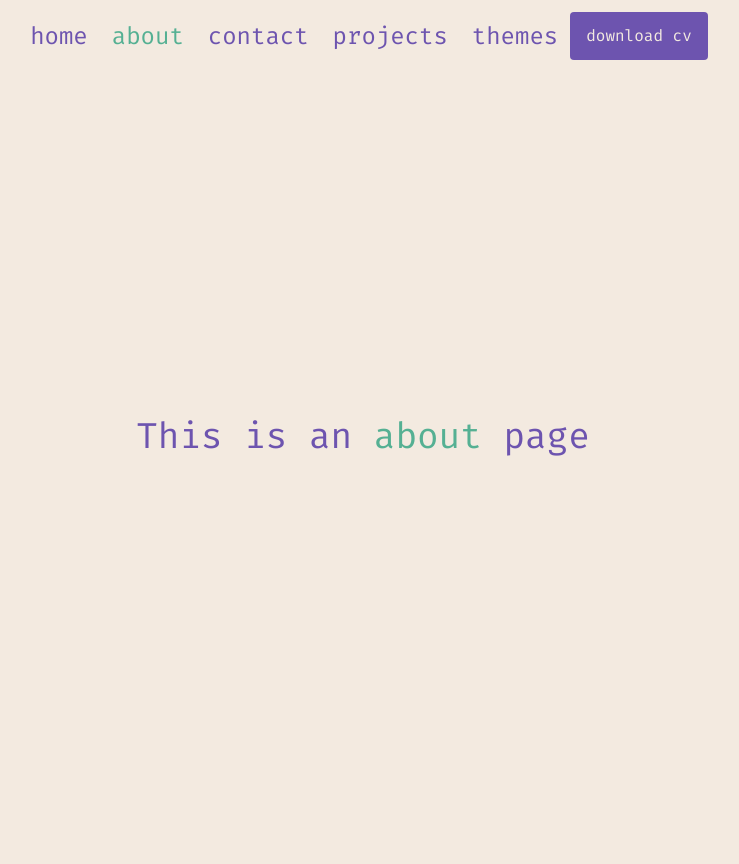
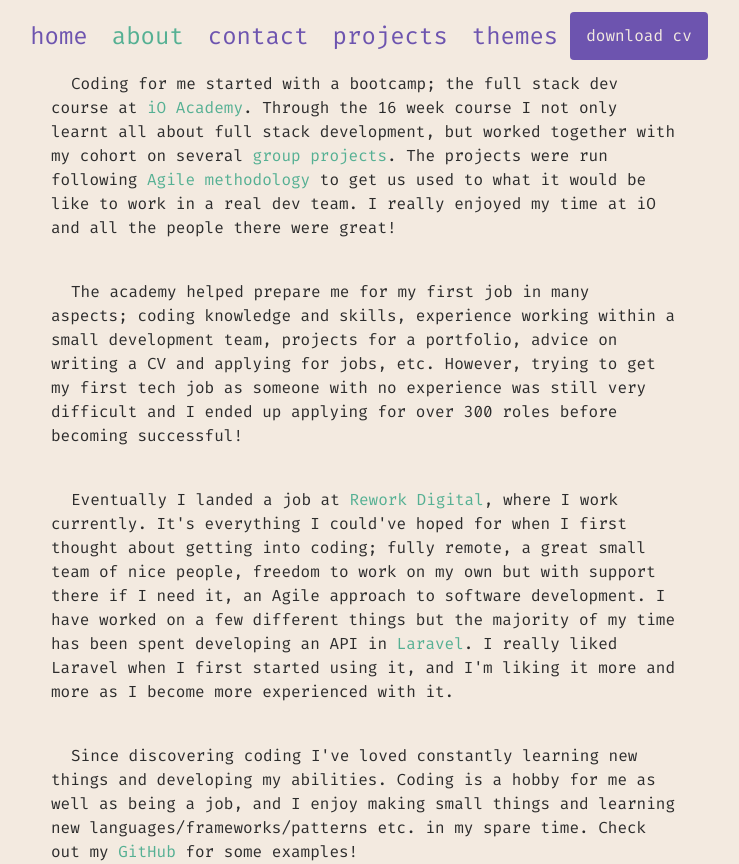
Before and after one commit to mikeycodingstuff/mikeycodingstuff.github.io, a Vue app: page /about in a window 1280 px wide. Shown: the whole page, without its empty margins (277-1016 px from the left). Before the commit the page ends 800 px from the top, so only its background shows below. Built offline with nearby package versions, Linux system fonts and the light colour scheme.

Commit message:
about view

```diff
--- a/src/views/AboutView.vue
+++ b/src/views/AboutView.vue
@@ -1,7 +1,49 @@
+<script setup lang="ts">
+import AboutParagraph from '@/components/about/AboutParagraph.vue';
+import ExternalLink from '@/components/nav/ExternalLink.vue';
+import InternalLink from '@/components/nav/InternalLink.vue';
+</script>
+
 <template>
-  <div class="text-center p-12">
-    <h1 class="text-4xl text-theme-main">
-      This is an <span class="text-theme-accent">about</span> page
-    </h1>
+  <div>
+    <div class="flex flex-col space-y-10">
+      <about-paragraph>
+        Coding for me started with a bootcamp; the full stack dev course at
+        <external-link link="https://io-academy.uk/">iO Academy</external-link>. Through the 16 week
+        course I not only learnt all about full stack development, but worked together with my
+        cohort on several <internal-link link="/projects">group projects</internal-link>. The
+        projects were run following
+        <external-link link="https://en.wikipedia.org/wiki/Agile_software_development"
+          >Agile methodology</external-link
+        >
+        to get us used to what it would be like to work in a real dev team. I really enjoyed my time
+        at iO and all the people there were great!
+      </about-paragraph>
+      <about-paragraph>
+        The academy helped prepare me for my first job in many aspects; coding knowledge and skills,
+        experience working within a small development team, projects for a portfolio, advice on
+        writing a CV and applying for jobs, etc. However, trying to get my first tech job as someone
+        with no experience was still very difficult and I ended up applying for over 300 roles
+        before becoming successful!
+      </about-paragraph>
+      <about-paragraph>
+        Eventually I landed a job at
+        <external-link link="https://rework.digital/">Rework Digital</external-link>, where I work
+        currently. It's everything I could've hoped for when I first thought about getting into
+        coding; fully remote, a great small team of nice people, freedom to work on my own but with
+        support there if I need it, an Agile approach to software development. I have worked on a
+        few different things but the majority of my time has been spent developing an API in
+        <external-link link="https://laravel.com/">Laravel</external-link>. I really liked Laravel
+        when I first started using it, and I'm liking it more and more as I become more experienced
+        with it.
+      </about-paragraph>
+      <about-paragraph>
+        Since discovering coding I've loved constantly learning new things and developing my
+        abilities. Coding is a hobby for me as well as being a job, and I enjoy making small things
+        and learning new languages/frameworks/patterns etc. in my spare time. Check out my
+        <external-link link="https://github.com/mikeycodingstuff">GitHub</external-link> for some
+        examples!
+      </about-paragraph>
+    </div>
   </div>
 </template>
```
